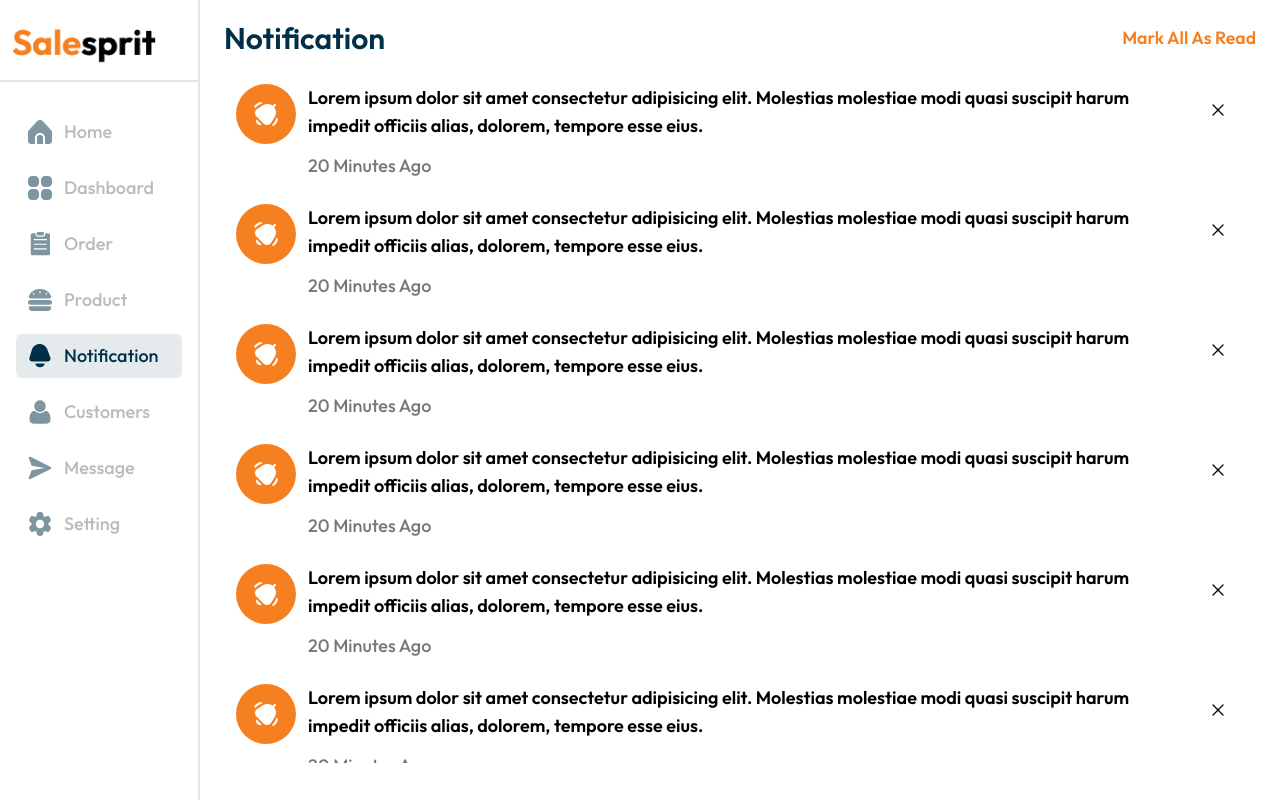
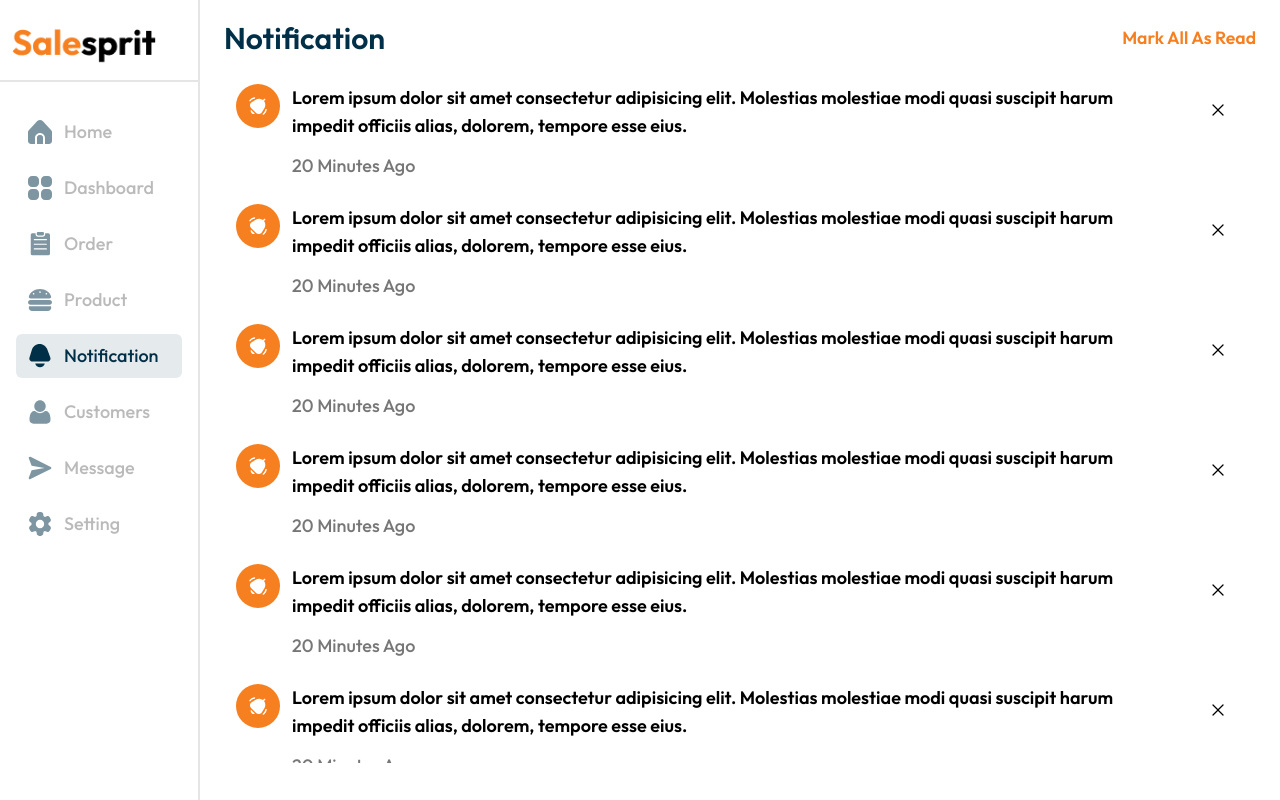
Before and after one commit to elvis-ndubuisi/salesprit, a React (Vite) app: page /pos/notification in a window 1280 px wide. Built offline with nearby package versions, Linux system fonts and the light colour scheme.

Commit message:
Updated NotificationCard img size

```diff
--- a/src/components/NotificationCard.tsx
+++ b/src/components/NotificationCard.tsx
@@ -5,7 +5,11 @@ import notificationIcon from "../assets/icons/notification-bell.svg"
 export default function NotificationCard() {
     return (
         <section className="flex items-start justify-between gap-3 p-3 hover:opacity-80">
-            <img src={notificationIcon} alt="notification bell" />
+            <img
+                src={notificationIcon}
+                alt="notification bell"
+                className="w-11 h-11 object-contain"
+            />
             <div className="flex-1 flex flex-col gap-3 pr-3 text-lg">
                 <p className="font-semibold">
                     Lorem ipsum dolor sit amet consectetur adipisicing elit.
```
